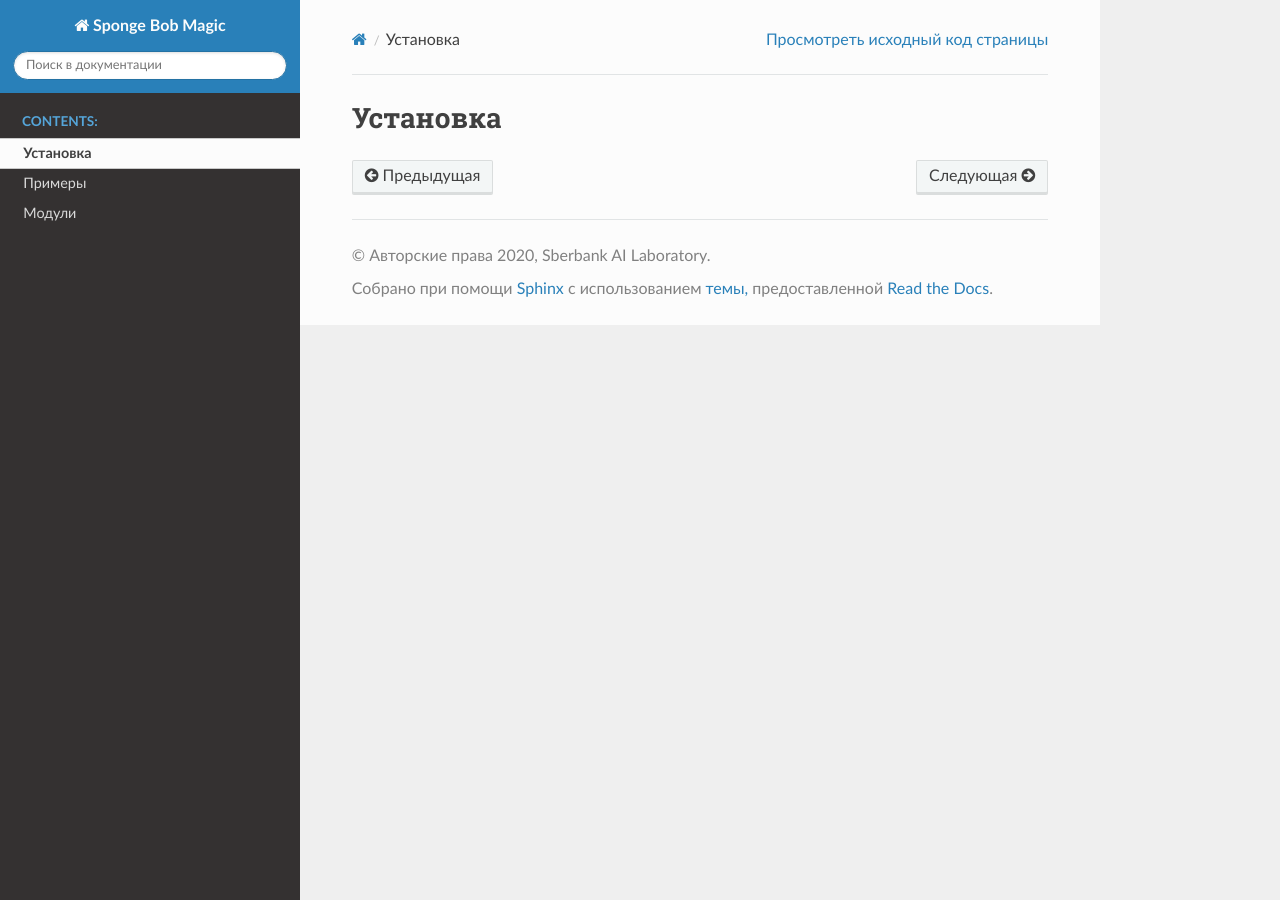
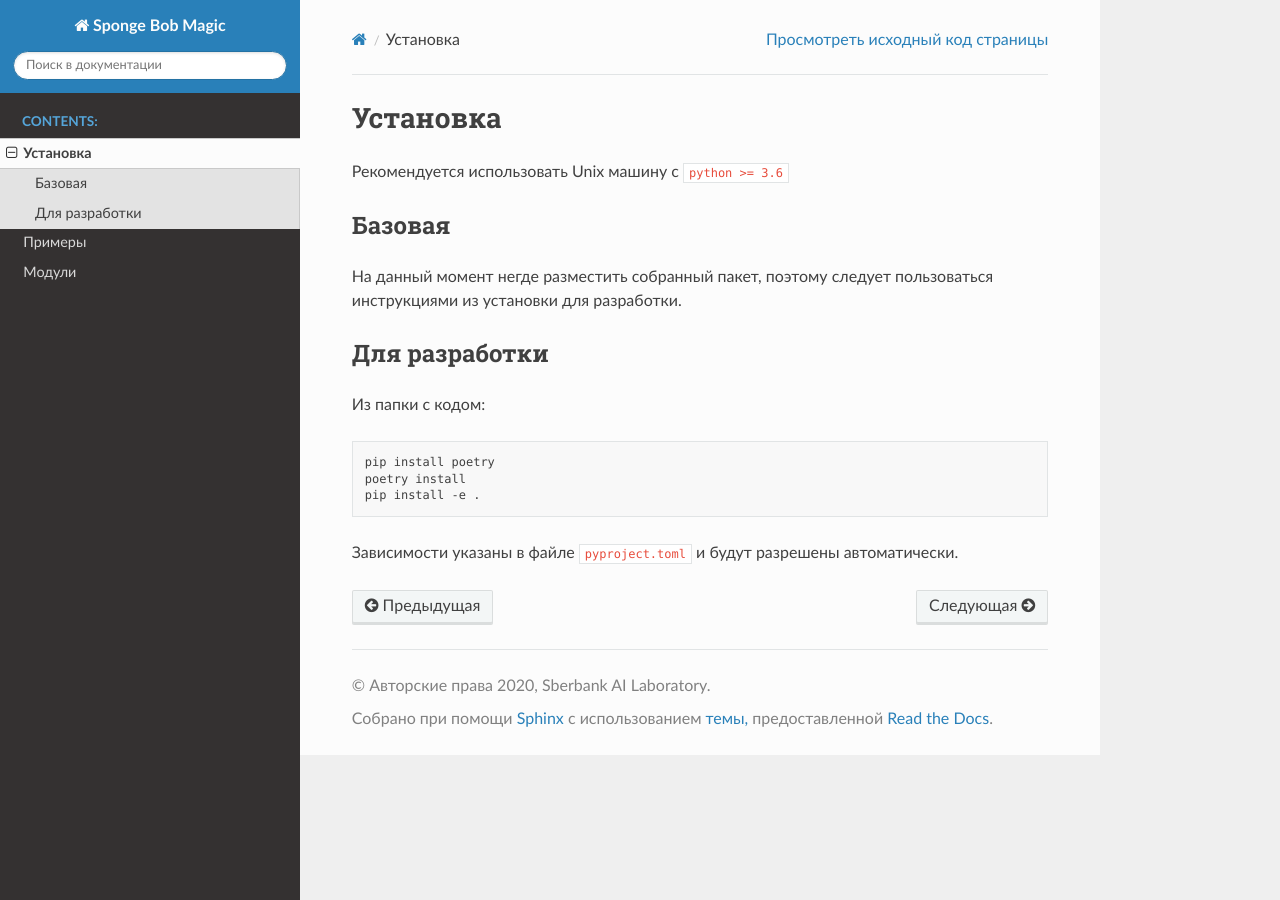
Before and after one commit to sb-ai-lab/RePlay, a Sphinx documentation site: the page built from docs/pages/installation.rst, in a window 1280 px wide. Built offline with Sphinx 7.4.7 and the Read the Docs theme 2.0.0, drawn with Linux system fonts in a browser that asks for light colours.

Commit message:
Базовая информация по установке

```diff
--- a/docs/pages/installation.rst
+++ b/docs/pages/installation.rst
@@ -1,2 +1,23 @@
 Установка
 ============
+
+Рекомендуется использовать Unix машину с ``python >= 3.6``
+
+Базовая
+--------
+
+На данный момент негде разместить собранный пакет,
+поэтому следует пользоваться инструкциями из установки для разработки.
+
+Для разработки
+---------------
+
+Из папки с кодом:
+
+.. code-block:: bash
+
+    pip install poetry
+    poetry install
+    pip install -e .
+
+Зависимости указаны в файле ``pyproject.toml`` и будут разрешены автоматически.
```
